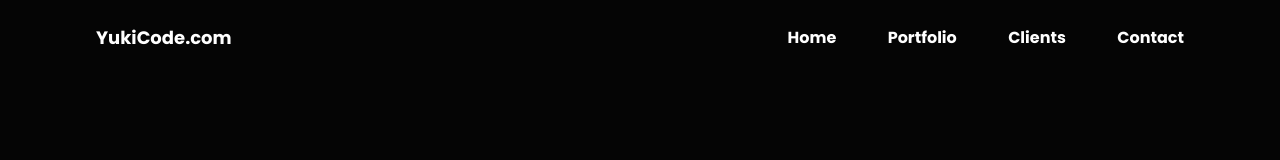
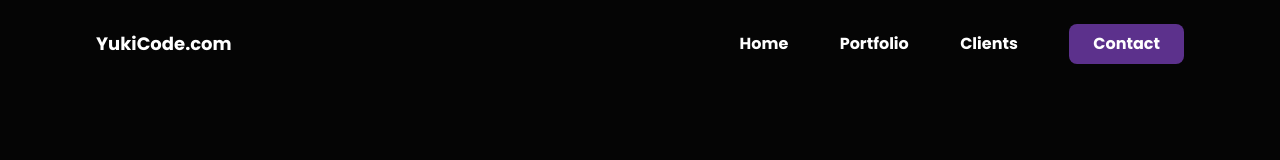
Before and after one commit to TI2022/tailwind-practice, a website: page demo-site/src/index.html in a window 1280 px wide. Drawn offline with Linux system fonts and the light colour scheme.

Commit message:
create contact button

```diff
--- a/demo-site/src/index.html
+++ b/demo-site/src/index.html
@@ -35,10 +35,12 @@
             class="hover:text-selected-text transition-all duration-100"
             >Clients</a
           >
-          <a
-            href="#contact"
-            class="hover:text-selected-text transition-all duration-100"
-            ><button>Contact</button></a
+          <a href="#contact"
+            ><button
+              class="px-6 py-2 bg-theme font-bold rounded-lg hover:bg-purple-600 transition-all duration-300"
+            >
+              Contact
+            </button></a
           >
         </div>
       </div>
--- a/demo-site/tailwind.config.js
+++ b/demo-site/tailwind.config.js
@@ -6,6 +6,7 @@ module.exports = {
       colors: {
         body: "#050505",
         "selected-text": "#A3A3FF",
+        theme: "#5c318c",
       },
     },
     fontFamily: {
```
Also changed, not shown: demo-site/src/output.css.
